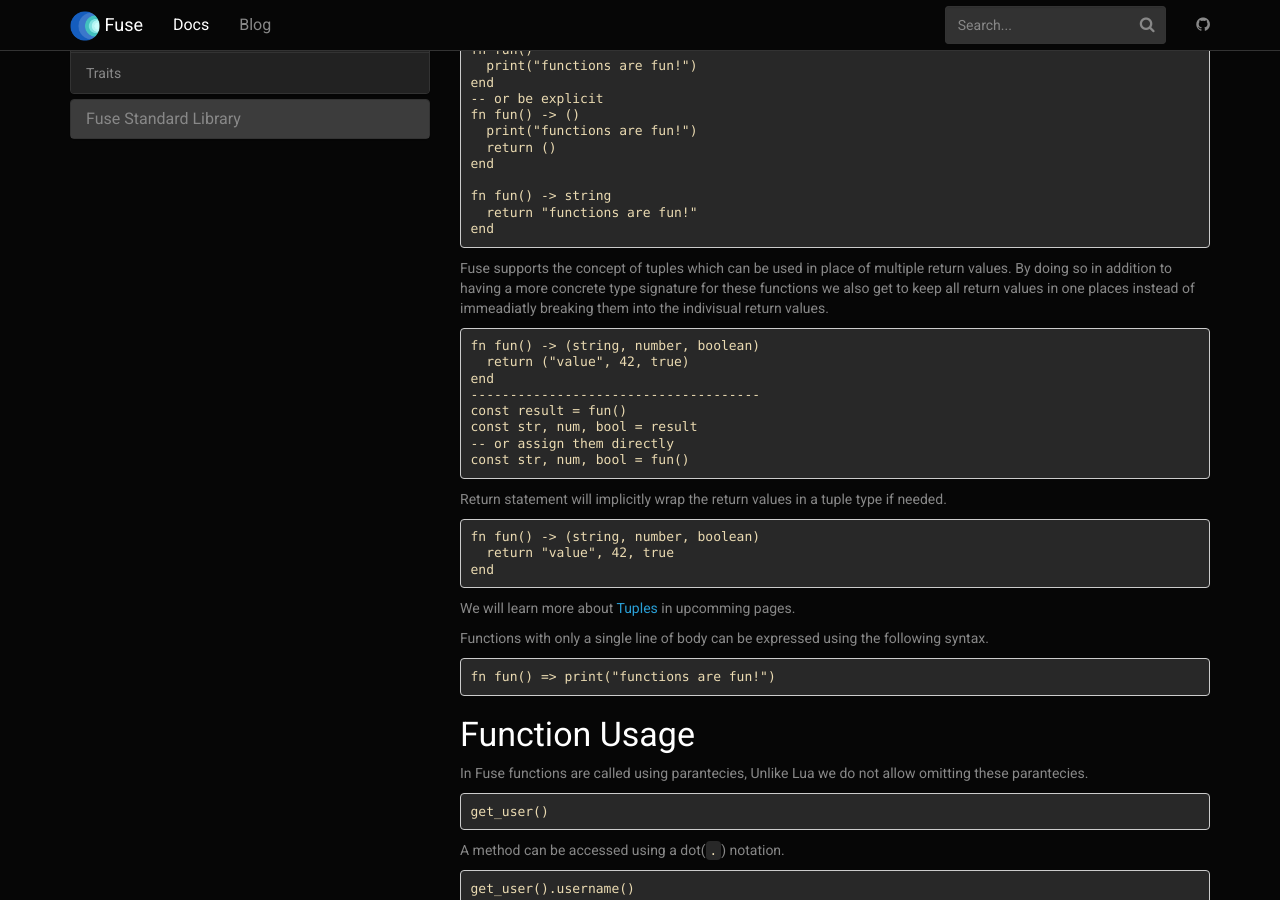
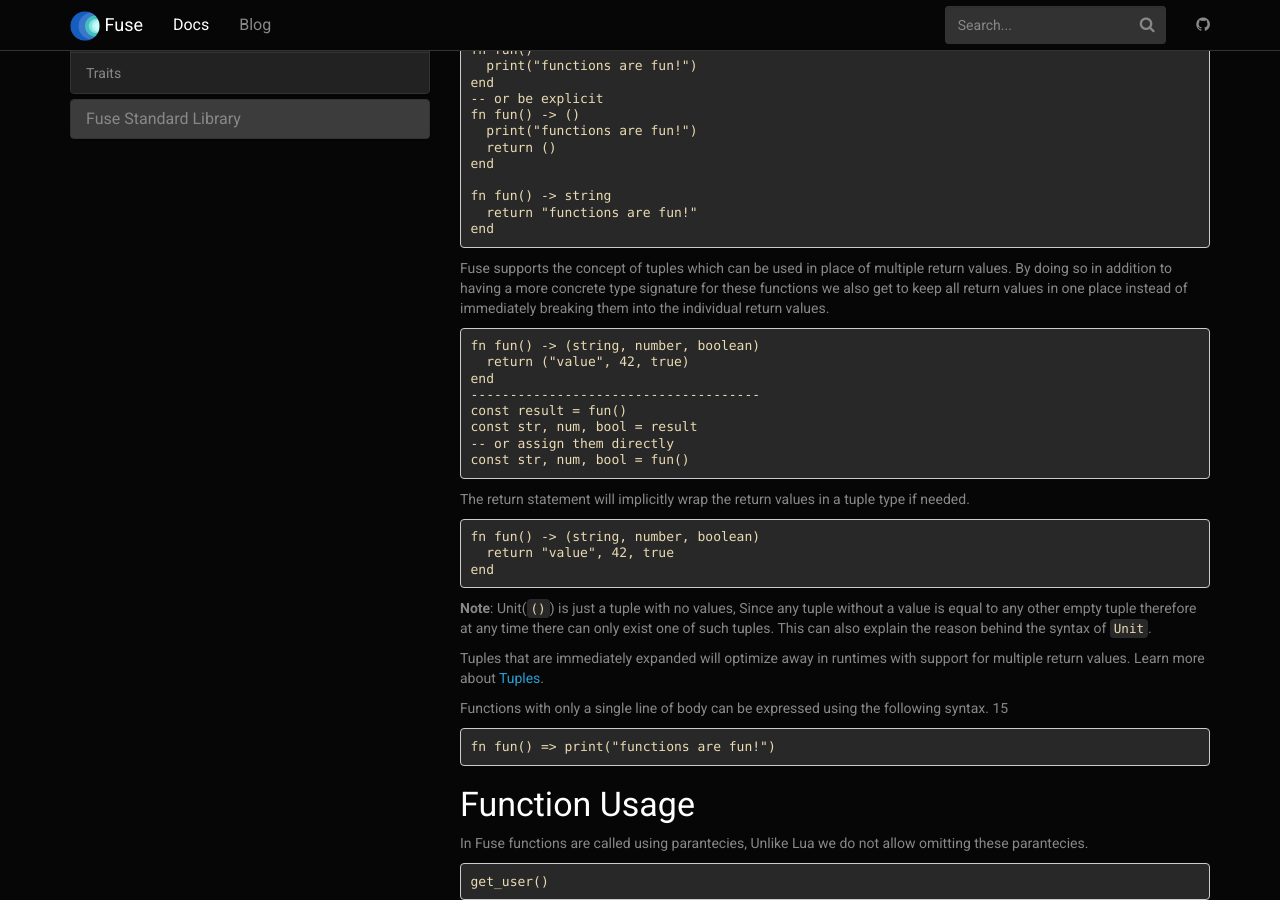
Before and after one commit to fuse-lang/fuse-lang.github.io, a Jekyll site: the page built from _docs/basics/06-functions.md, in a window 1280 px wide and 900 px high, scrolled down 552 px. Built offline with Jekyll 4.4.1, drawn with Linux system fonts in a browser that asks for light colours.

Commit message:
fix issues in functions docs.

````diff
--- a/_docs/basics/06-functions.md
+++ b/_docs/basics/06-functions.md
@@ -38,7 +38,7 @@ fn fun() -> string
 end
 ```
 
-Fuse supports the concept of tuples which can be used in place of multiple return values. By doing so in addition to having a more concrete type signature for these functions we also get to keep all return values in one places instead of immeadiatly breaking them into the indivisual return values.
+Fuse supports the concept of tuples which can be used in place of multiple return values. By doing so in addition to having a more concrete type signature for these functions we also get to keep all return values in one place instead of immediately breaking them into the individual return values.
 
 ```fuse
 fn fun() -> (string, number, boolean)
@@ -51,7 +51,7 @@ const str, num, bool = result
 const str, num, bool = fun()
 ```
 
-Return statement will implicitly wrap the return values in a tuple type if needed.
+The return statement will implicitly wrap the return values in a tuple type if needed.
 
 ```fuse
 fn fun() -> (string, number, boolean)
@@ -59,11 +59,13 @@ fn fun() -> (string, number, boolean)
 end
 ```
 
-We will learn more about [Tuples](/docs/tuples) in upcomming pages.
+__Note__: Unit(`()`) is just a tuple with no values, Since any tuple without a value is equal to any other empty tuple therefore at any time there can only exist one of such tuples. This can also explain the reason behind the syntax of `Unit`.
+
+Tuples that are immediately expanded will optimize away in runtimes with support for multiple return values. Learn more about [Tuples](/docs/tuples).
 
 
 Functions with only a single line of body can be expressed using the following syntax.
-
+15
 ```fuse
 fn fun() => print("functions are fun!")
 ```
````
